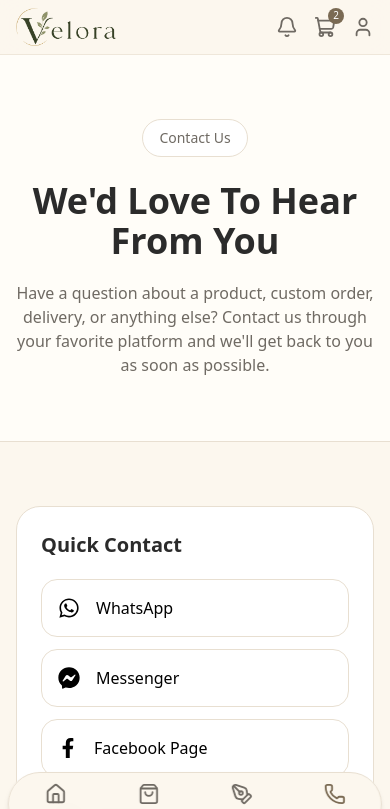
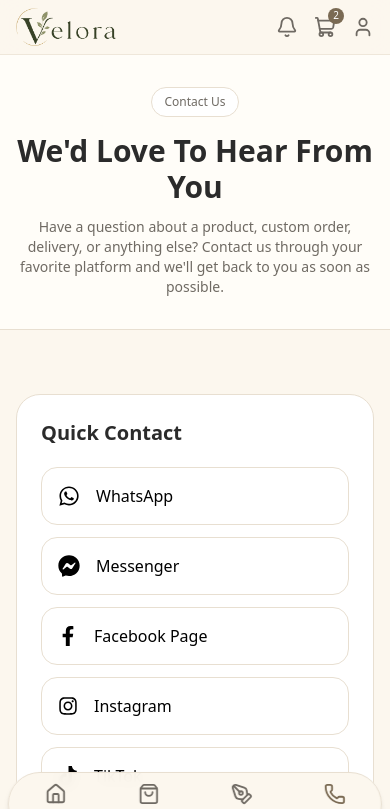
Before and after one commit to Niaz-Tan/Velora, a Next.js app: page /contact in a window 390 px wide. Shown: the top 809 px of the page. Built offline with nearby package versions, Linux system fonts and the light colour scheme.

Commit message:
refector: spacing change

```diff
--- a/app/(main)/contact/page.js
+++ b/app/(main)/contact/page.js
@@ -14,19 +14,19 @@ export default function ContactPage() {
     <main>
       {/* HERO */}
       <section className="border-b border-[#E8DFD1] bg-[#FFFDF8]">
-        <div className="mx-auto max-w-7xl px-4 py-16 text-center">
-          <span className="inline-flex rounded-full border border-[#E8DFD1] bg-white px-4 py-2 text-sm font-medium text-[#6F6A63]">
+        <div className="mx-auto max-w-7xl px-4 py-8 text-center md:py-12">
+          <span className="inline-flex rounded-full border border-[#E8DFD1] bg-white px-3 py-1.5 text-xs font-medium text-[#6F6A63] md:px-4 md:py-2 md:text-sm">
             Contact Us
           </span>
 
-          <h1 className="mt-6 text-4xl font-bold text-[#2B2B2B] md:text-5xl">
-            We'd Love To Hear From You
+          <h1 className="mt-4 text-3xl font-bold text-[#2B2B2B] md:mt-6 md:text-5xl">
+            We&apos;d Love To Hear From You
           </h1>
 
-          <p className="mx-auto mt-5 max-w-2xl text-[#6F6A63]">
+          <p className="mx-auto mt-3 max-w-xl text-sm text-[#6F6A63] md:mt-5 md:max-w-2xl md:text-base">
             Have a question about a product, custom order, delivery, or anything
-            else? Contact us through your favorite platform and we'll get back
-            to you as soon as possible.
+            else? Contact us through your favorite platform and we&apos;ll get
+            back to you as soon as possible.
           </p>
         </div>
       </section>
```
